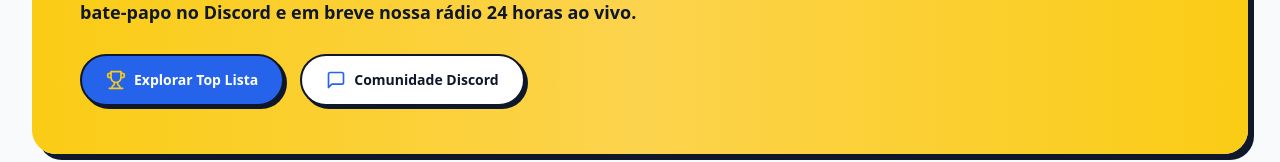
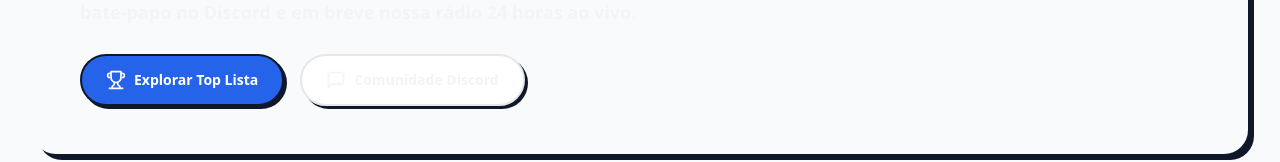
Before and after one commit to UniversoPixel/Pixelizados, a Next.js app: page / in a window 1280 px wide. Shown: the part 426-588 px from the top of the page. Built offline with nearby package versions, Linux system fonts and the light colour scheme.

Commit message:
Update tailwind.config.js

```diff
--- a/tailwind.config.js
+++ b/tailwind.config.js
@@ -7,16 +7,20 @@ module.exports = {
   theme: {
     extend: {
       colors: {
-        pixel: {
-          bg: '#f8fafc',         // Fundo branco acinzentado suave (Slate 50)
-          card: '#ffffff',       // Cards em branco puro
-          yellow: '#facc15',     // Amarelo vibrante (Yellow 400)
-          'yellow-dark': '#eab308',
-          blue: '#2563eb',       // Azul moderno (Blue 600)
-          'blue-dark': '#1d4ed8',
-          dark: '#0f172a',       // Texto e bordas escuro contrastante
-        },
+        px: {
+          base: '#07050d',
+          surface: '#110c1f',
+          border: 'rgba(255, 255, 255, 0.08)',
+          neon: '#38bdf8',
+          purple: '#a855f7',
+          amber: '#f59e0b',
+        }
       },
+      boxShadow: {
+        'editorial': '0 20px 40px -15px rgba(0, 0, 0, 0.7)',
+        'glow-neon': '0 0 25px -5px rgba(56, 189, 248, 0.25)',
+        'glow-purple': '0 0 25px -5px rgba(168, 85, 247, 0.25)',
+      }
     },
   },
   plugins: [],
```
